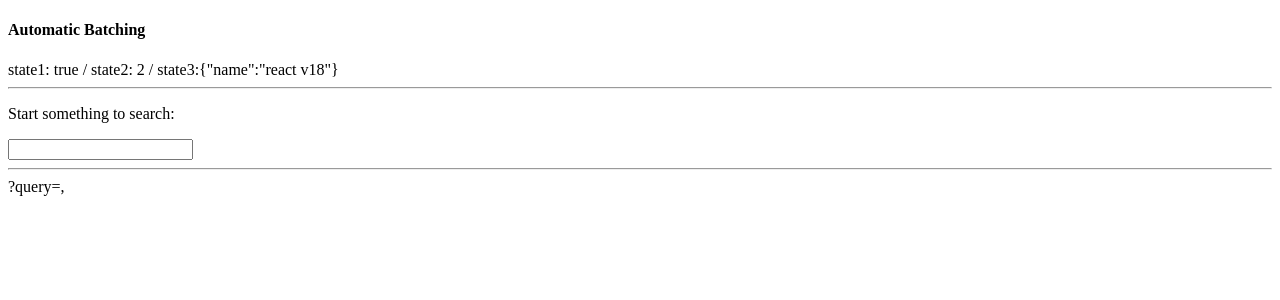
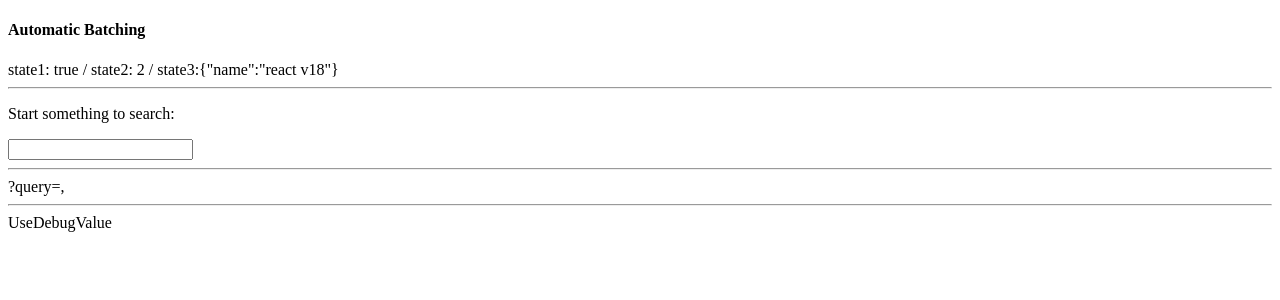
Before and after one commit to cra2ycoder/cra2ycoder-dev-labx, a Next.js app in the folder @reactjs/: page /v18 in a window 1280 px wide. Shown: the top 300 px of the page. Built offline with nearby package versions, Linux system fonts and the light colour scheme.

Commit message:
new samples created

```diff
--- a/@reactjs/pages/v18.tsx
+++ b/@reactjs/pages/v18.tsx
@@ -1,13 +1,16 @@
 import React from 'react'
 import AutomaticBatching from '@/v18/AutomaticBatching'
-import StartTransitions from '@/v18/StartTransitions'
+import UseTransitions from '@/v18/useTransition'
+import UseDebugValue from '@/v18/useDebugValue'
 
 function v18() {
   return (
     <div>
       <AutomaticBatching />
       <hr />
-      <StartTransitions />
+      <UseTransitions />
+      <hr />
+      <UseDebugValue />
     </div>
   )
 }
--- /dev/null
+++ b/@reactjs/src/v18/useDebugValue.tsx
@@ -0,0 +1,7 @@
+import React from 'react'
+
+function UseDebugValue() {
+  return <div>UseDebugValue</div>
+}
+
+export default UseDebugValue
```
Also changed, not shown: @reactjs/src/v18/useSyncExternalStore.tsx (added, +7 -0 lines), @reactjs/src/v18/useTransition.tsx (renamed from @reactjs/src/v18/StartTransitions.tsx, +9 -3 lines).
